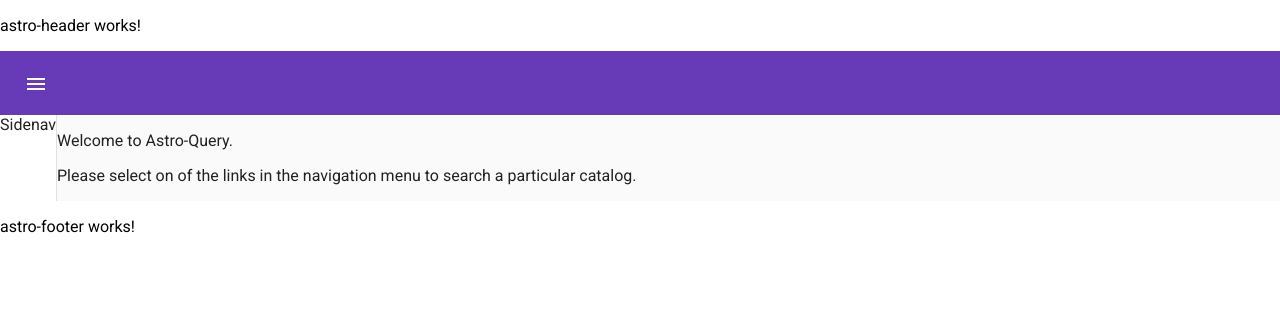
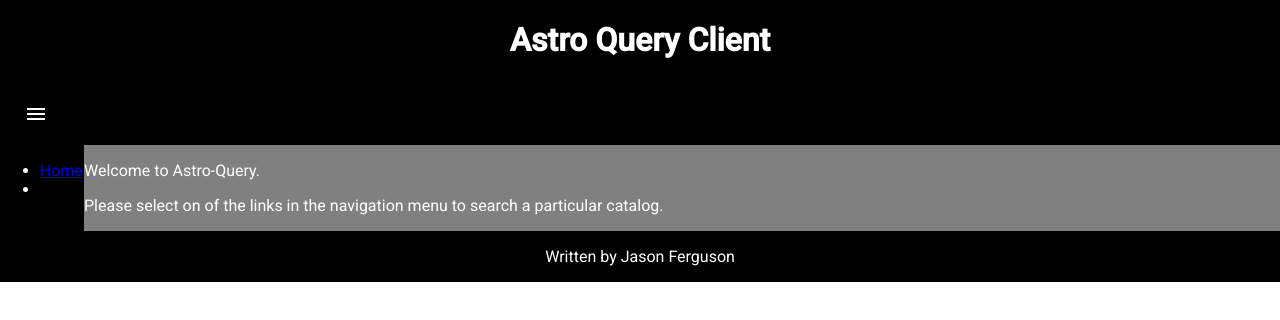
Before and after one commit to fergusonjason/astro-client-angular, an Angular app: page /home in a window 1280 px wide. Both pictures are taken after a click on the button "menu". Shown: the top 320 px of the page. Built offline with nearby package versions, Linux system fonts and the light colour scheme.

Commit message:
implement home page and routing

```diff
--- a/src/app/app.component.html
+++ b/src/app/app.component.html
@@ -1,14 +1,14 @@
 <astro-header></astro-header>
-<mat-toolbar color="primary">
+<mat-toolbar class="black-container">
   <button mat-icon-button (click)="drawer.toggle()">
     <mat-icon>menu</mat-icon>
   </button>
 </mat-toolbar>
 <mat-drawer-container>
-  <mat-drawer #drawer mode="side" color="primary">
-    Sidenav
+  <mat-drawer #drawer mode="side" class="black-container">
+    <astro-navigation></astro-navigation>
   </mat-drawer>
-  <mat-drawer-content>
+  <mat-drawer-content class="grey-container">
     <router-outlet></router-outlet>
   </mat-drawer-content>
 </mat-drawer-container>
--- a/src/app/app.module.ts
+++ b/src/app/app.module.ts
@@ -12,7 +12,7 @@ import { SharedModule } from './modules/shared/shared.module';
 
 @NgModule({
   declarations: [
-    AppComponent
+    AppComponent,
   ],
   imports: [
     BrowserModule,
--- a/src/app/modules/shared/components/astro-footer/astro-footer.component.html
+++ b/src/app/modules/shared/components/astro-footer/astro-footer.component.html
@@ -1 +1,3 @@
-<p>astro-footer works!</p>
+<div class="black-container footer center">
+    <p>Written by Jason Ferguson</p>
+</div>
--- a/src/app/modules/shared/components/astro-header/astro-header.component.html
+++ b/src/app/modules/shared/components/astro-header/astro-header.component.html
@@ -1 +1,3 @@
-<p>astro-header works!</p>
+<div class="black-container header">
+    <h1 class="center">Astro Query Client</h1>
+</div>
--- /dev/null
+++ b/src/app/modules/shared/components/astro-navigation/astro-navigation.component.html
@@ -0,0 +1,7 @@
+<div>
+    <ul>
+      <li *ngFor="let route of routes">
+        <a href="#" [routerLink]="route.path">{{ route.text }}</a>
+      </li>
+    </ul>
+</div>
--- /dev/null
+++ b/src/app/modules/shared/components/astro-navigation/astro-navigation.component.ts
@@ -0,0 +1,22 @@
+import { Component, OnInit } from '@angular/core';
+import { Router, Routes, } from '@angular/router';
+import { CustomRoutes } from 'src/app/modules/core/types/customroute.type';
+
+@Component({
+  selector: 'astro-navigation',
+  templateUrl: './astro-navigation.component.html',
+  styleUrls: ['./astro-navigation.component.css']
+})
+export class AstroNavigationComponent implements OnInit {
+
+  routes! : CustomRoutes;
+
+  constructor(private router:Router) { }
+
+  ngOnInit(): void {
+
+    this.routes = this.router.config;
+    console.log(this.routes);
+  }
+
+}
--- a/src/styles.css
+++ b/src/styles.css
@@ -1,5 +1,48 @@
 /* You can add global styles to this file, and also import other style files */
 
 
-html, body { height: 100%; }
+html, body { height: 100%;
+margin: 0 0 0 0;}
 body { margin: 0; font-family: Roboto, "Helvetica Neue", sans-serif; }
+
+.black-container {
+    background-color: black;
+    color: white;
+}
+
+.grey-container {
+    background-color: gray;
+    color: white;
+}
+
+.mat-sidenav {
+    width: 200px !important;
+};
+
+.header {
+    display: block;
+    align-items: center;
+    width: 100%;
+}
+
+.header h1 {
+    width: 100%;
+    text-align: center;
+}
+
+.center {
+    display: inline-block;
+    text-align: center;
+    align-items: center;
+}
+
+.footer {
+    display: inline-block;
+    width: 100%;
+    margin: 0 0 0 0 !important;
+}
+
+.footer p {
+    width: 100%;
+    text-align: center;
+}
```
Also changed, not shown: src/app/app-routing.module.ts (+6 -3 lines), src/app/modules/core/types/customroute.type.ts (added, +7 -0 lines), src/app/modules/shared/shared.module.ts (+7 -2 lines), src/app/modules/shared/components/astro-navigation/astro-navigation.component.css (added), 1 other file (tests, documents, lock files or other folders).
